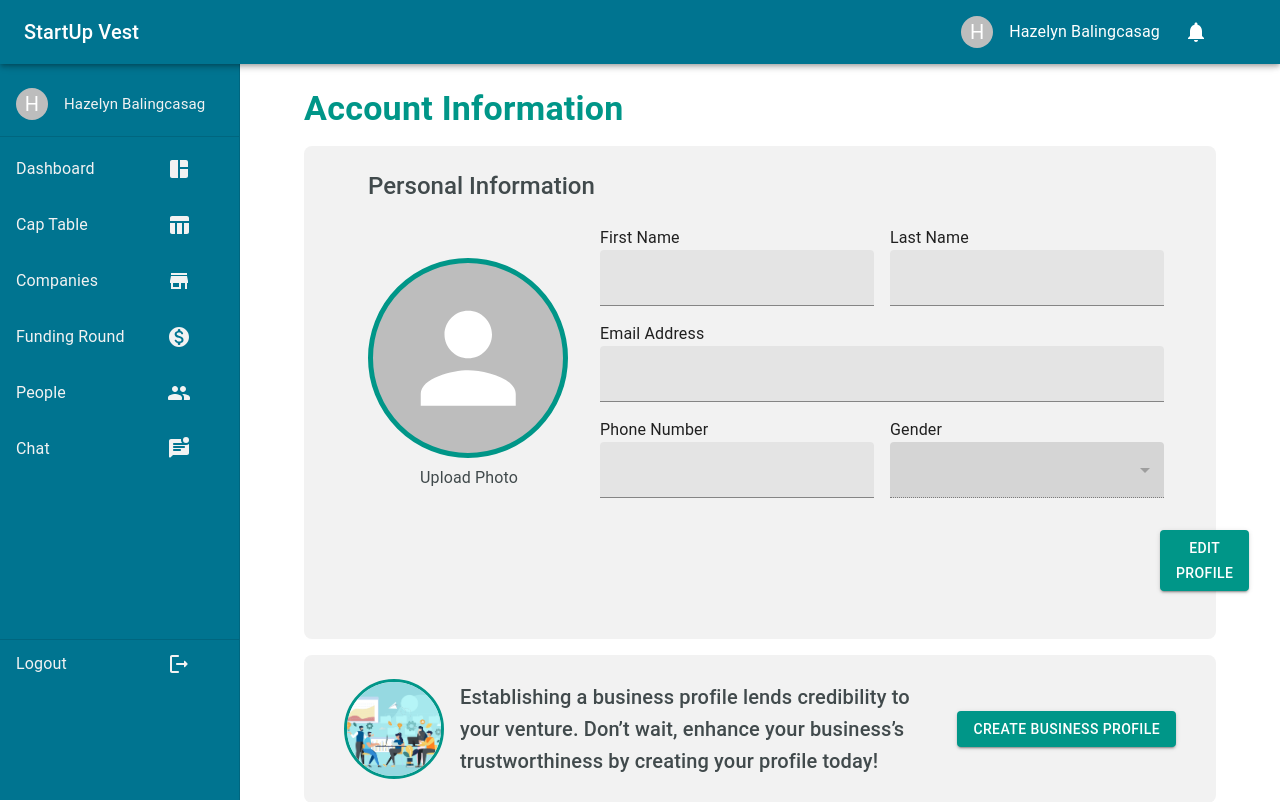
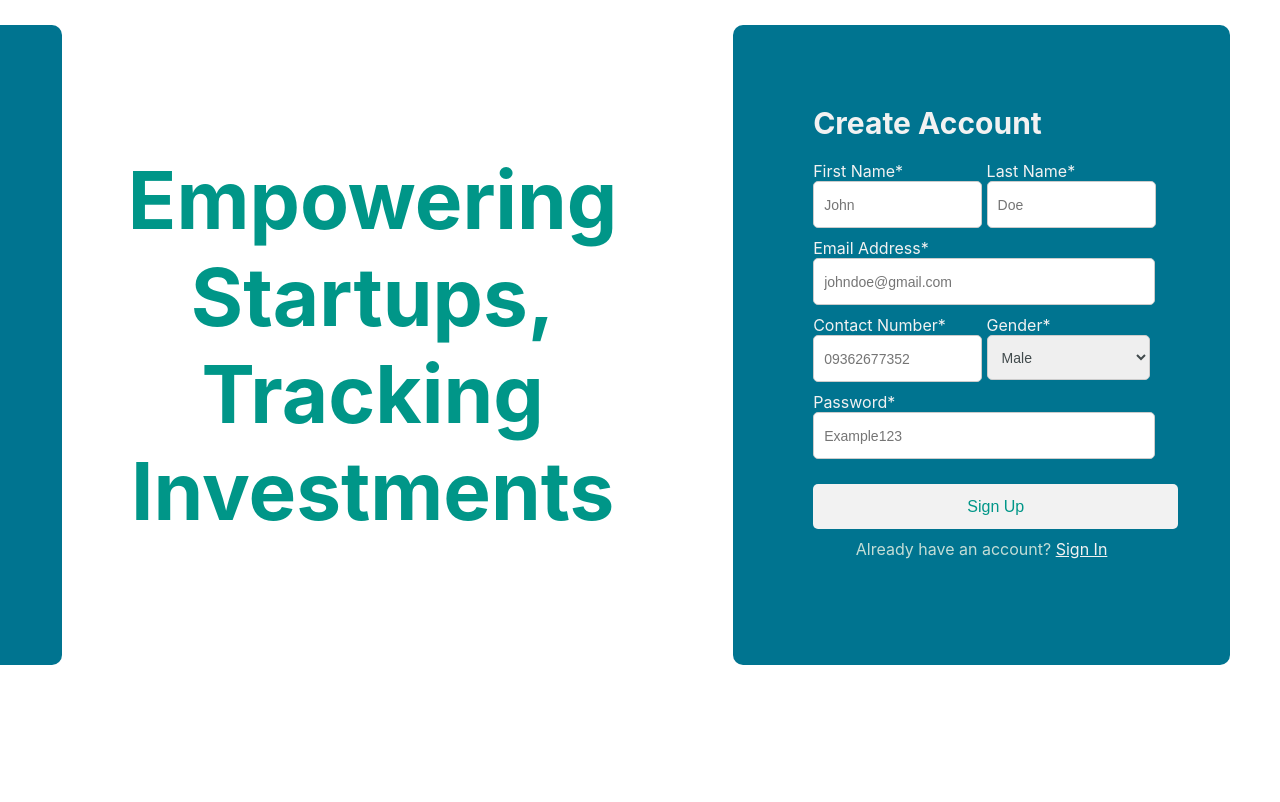
Before and after one commit to XenoviaaaFritzyyy/StartUp-Vest-Front, a React (Create React App) app: page /signup in a window 1280 px wide. Shown: the top 802 px of the page. Built offline with nearby package versions, Linux system fonts and the light colour scheme.

Commit message:
Register front and back connected

```diff
--- a/package.json
+++ b/package.json
@@ -4,12 +4,13 @@
   "private": true,
   "dependencies": {
     "@emotion/react": "^11.11.4",
-    "@emotion/styled": "^11.11.0",
+    "@emotion/styled": "^11.11.5",
     "@mui/icons-material": "^5.15.14",
     "@mui/material": "^5.15.14",
     "@testing-library/jest-dom": "^5.17.0",
     "@testing-library/react": "^13.4.0",
     "@testing-library/user-event": "^13.5.0",
+    "axios": "^1.6.8",
     "react": "^18.2.0",
     "react-dom": "^18.2.0",
     "react-scripts": "^5.0.1",
--- a/src/Components/Signup.js
+++ b/src/Components/Signup.js
@@ -1,39 +1,105 @@
+import { useRef, useState, useEffect } from 'react';
+import axios from 'axios'; // Import Axios
 import '../Css/Signup.css';
 
+const USER_REGEX = /^[A-z][A-z0-9-_]{3,23}$/;
+const PWD_REGEX = /^(?=.*[a-z])(?=.*[A-Z])(?=.*[0-9])(?=.*[!@#$%]).{8,24}$/;
+
 function Signup() {
+    // const userRef = useRef();
+    // const errRef = userRef();
+
+    // const [user, setUser] = useState('');
+    // const [validName, setValidName] = useState(false);
+    // const [userFocus, setUserFocus] = useState(false);
+
+    // const [pwd, setPwd] = useState('');
+    // const [validPwd, setValidPwd] = useState(false);
+    // const [pwdFocus, setPwdFocus] = useState(false);
+
+    // const [matchPwd, setMatchPwd] = useState('');
+    // const [validMatch, setValidMatch] = useState(false);
+    // const [matchFocus, setMatchFocus] = useState(false);
+
+    const [errMsg, setErrMsg] = useState('');
+    const [success, setSuccess] = useState(false);
+
+    // useEffect(() => {
+    //     userRef.current.focus();
+    // }, []);
+
+    // useEffect(() => {
+    //     const result = USER_REGEX.test(user);
+    //     setValidName(result);
+    // }, [user]);
+
+    // useEffect(() => {
+    //     const result = PWD_REGEX.test(pwd);
+    //     setValidPwd(result);
+    //     const match = pwd === matchPwd;
+    //     setValidMatch(match);
+    // }, [pwd, matchPwd]);
+
+    // useEffect(() => {
+    //     setErrMsg('');
+    // }, [user, pwd, matchPwd]);
+
+    const handleSubmit = async (e) => {
+        e.preventDefault(); // Prevent default form submission behavior
+
+        // Prepare user data
+        const userData = {
+            firstName: e.target.elements.firstName.value,
+            lastName: e.target.elements.lastName.value,
+            email: e.target.elements.email.value,
+            contactNumber: e.target.elements.contactNumber.value,
+            gender: e.target.elements.gender.value,
+            password: e.target.elements.password.value
+        };
+
+        try {
+            const response = await axios.post('http://localhost:3000/users/register', userData);
+            console.log('Signup successful:', response.data);
+            setSuccess(true);
+        } catch (error) {
+            console.error('Signup failed:', error);
+            setErrMsg('Signup failed. Please try again.');
+        }
+    };
+
     return (
         <div className="signup-container">
             <div className="signup-left-container">
             </div>
 
             <div className="signup-middle-container">
-            <p className='Signup-Motto'>Empowering <br/> Startups,  <br/> Tracking  <br/> Investments</p>
+                <p className='Signup-Motto'>Empowering <br /> Startups,  <br /> Tracking  <br /> Investments</p>
             </div>
 
             <div className="signup-right-container">
                 <header>Create Account</header>
-            <form action="#" className='signup-form'>
+                <form onSubmit={handleSubmit} className='signup-form'>
                     <div class="signup-details">
                         <div class="details-personal">
                             <div class="fields">
                                 <div class="signup-input-field">
                                     <label>First Name*</label>
-                                <input type="text" placeholder="John" required />
+                                    <input type="text" name="firstName" placeholder="John" required />
                                 </div>
 
                                 <div class="signup-input-field">
                                     <label>Last Name*</label>
-                                <input type="text" placeholder="Doe" required />
+                                    <input type="text" name="lastName" placeholder="Doe" required />
                                 </div>
 
                                 <div class="signup-input-field address">
                                     <label>Email Address*</label>
-                                <input type="email" placeholder="johndoe@gmail.com" required />
+                                    <input type="email" name="email" placeholder="johndoe@gmail.com" required />
                                 </div>
 
                                 <div class="signup-input-field">
                                     <label>Contact Number*</label>
-                                <input type="tel" placeholder="09362677352" required />
+                                    <input type="tel" name="contactNumber" placeholder="09362677352" required />
                                 </div>
 
                                 <div class="signup-input-field-select">
@@ -41,18 +107,18 @@ function Signup() {
                                     <select id="gender" name="gender">
                                         <option value="male">Male</option>
                                         <option value="female">Female</option>
-                                    <option value="other">Neutral</option>
+                                        <option value="neutral">Neutral</option>
                                         <option value="other">Other</option>
                                     </select>
                                 </div>
 
                                 <div class="signup-input-field address">
                                     <label>Password*</label>
-                                <input type="password" placeholder="Example123" required />
+                                    <input type="password" name="password" placeholder="Example123" required />
                                 </div>
                             </div>
 
-                        <button type="button" class="signup-button">Sign Up</button>
+                            <button type="submit" class="signup-button">Sign Up</button>
 
                             <div class="login">
                                 <label>Already have an account? <u className="clickable">Sign In</u></label>
--- a/src/index.js
+++ b/src/index.js
@@ -9,7 +9,8 @@ import reportWebVitals from './reportWebVitals';
 const root = ReactDOM.createRoot(document.getElementById('root'));
 root.render(
   <React.StrictMode>
-    <Profile />
+    <Signup />
+    {/* <Login /> */}
   </React.StrictMode>
 );
 
```
Also changed, not shown: 1 other file (tests, documents, lock files or other folders). Lines whose indentation alone changed are shown as unchanged.
